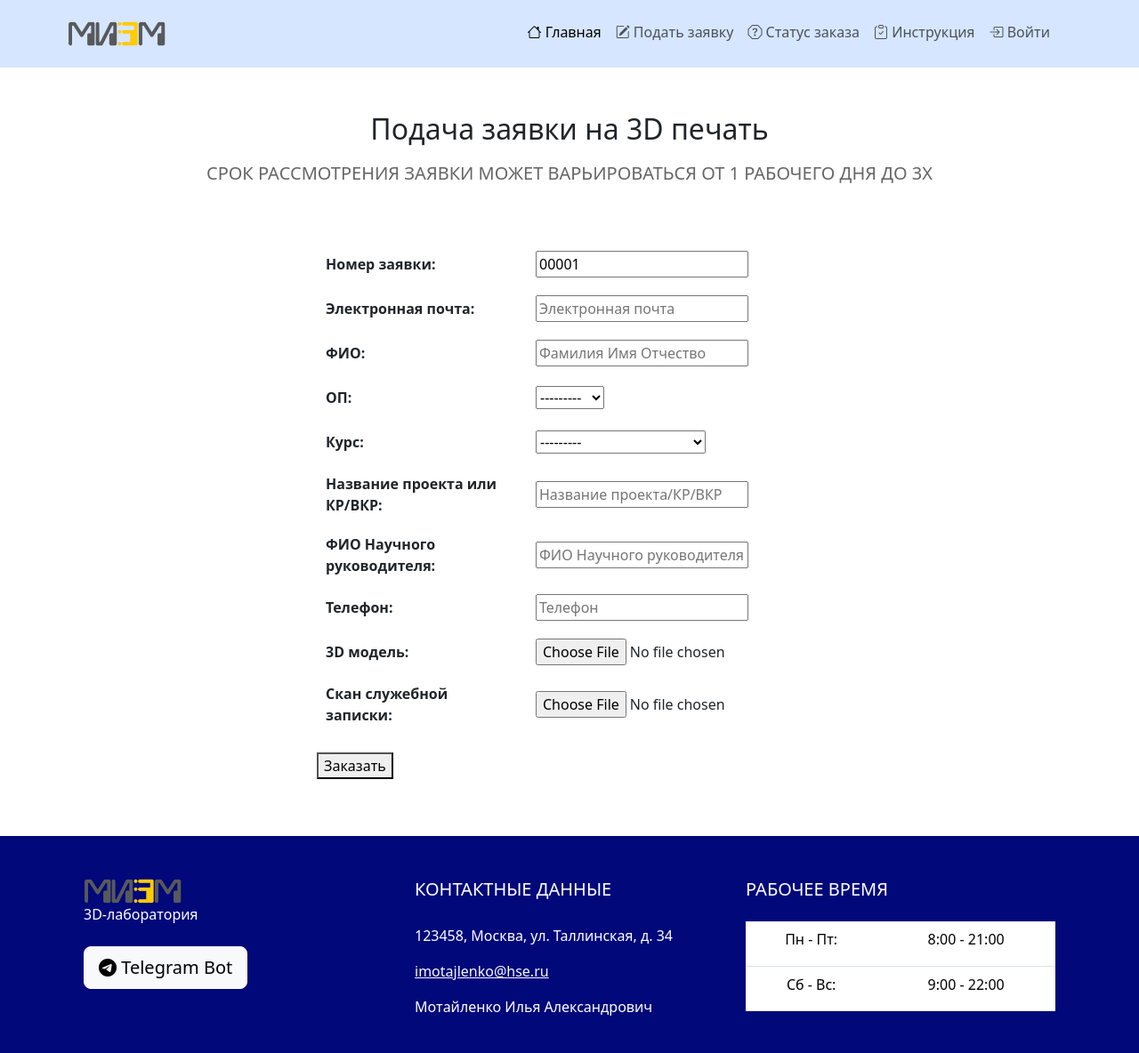
After one commit to amgn1/project_1311, a Django app: page /appform/ in a window 1280 px wide. The commit adds this page. Shown: the whole page at 89% size. Run offline with Django 4.2, Linux system fonts and the light colour scheme; data that the repository does not hold is empty; some libraries are stand-ins or nearby versions.

Commit message:
Appform website added

```diff
--- a/dev/req3d/appform/forms.py
+++ b/dev/req3d/appform/forms.py
@@ -4,6 +4,7 @@ class ArticlesForm(ModelForm):
     class Meta:
         model = Articles
         fields = ['number', 'mail', 'name', 'op', 'course', 'project_name', 'teach_name', 'phone', 'dmodel', 'note', 'comment', 'status']
+        exclude = ['comment', 'status']
         widgets = {
             "number": TextInput(attrs={
                 'class': 'text',
--- /dev/null
+++ b/dev/req3d/appform/templates/appform/appform.html
@@ -0,0 +1,62 @@
+{% extends 'base_generic.html' %}
+{% block title %}3D MIEM{% endblock %}
+
+{% block content %}
+<style>
+    .center {
+        display: flex;
+        flex-direction: column;
+        align-items: center;
+        margin-top: 50px;
+        margin-bottom: 48px;
+    }
+
+    h1 {
+        margin: 0;
+        font-size: 32px;
+        margin-bottom: 16px;
+    }
+
+    form {
+        margin: 0 auto;
+        padding: 16px;
+        max-width: 600px;
+        border-radius: 6px;
+        box-shadow: 0 0 0px rgba(0, 0, 0, 0.2);
+        background-color: #fff;
+    }
+
+    table {
+        margin-bottom: 20px; /* Add margin to the bottom of the form */
+    }
+
+    td, th {
+        padding: 10px;
+    }
+
+    tr {
+        height: 50px;
+    }
+
+    .form-description {
+        margin-bottom: 30px;
+        font-size: 20px;
+        text-align: center;
+        color: #666;
+    }
+
+</style>
+<div class="center">
+    <h1>Подача заявки на 3D печать</h1>
+    <div class="form-description">
+        <p>СРОК РАССМОТРЕНИЯ ЗАЯВКИ МОЖЕТ ВАРЬИРОВАТЬСЯ ОТ 1 РАБОЧЕГО ДНЯ ДО 3Х</p>
+    </div>
+    <form method="POST">
+        {% csrf_token %}
+        <table>
+        {{ form.as_table }}
+        </table>
+        <button type="submit">Заказать</button>
+    </form>
+</div>
+{% endblock %}
--- /dev/null
+++ b/dev/req3d/appform/urls.py
@@ -0,0 +1,8 @@
+from django.urls import path
+from .views import *
+from django.contrib.auth import views
+
+urlpatterns = [
+    path('', appform_view, name='appform')
+
+]
--- a/dev/req3d/appform/views.py
+++ b/dev/req3d/appform/views.py
@@ -1,3 +1,8 @@
 from django.shortcuts import render
+from django.http import HttpResponse
+from .forms import ArticlesForm
 
-# Create your views here.
+def appform_view(request):
+    form = ArticlesForm()
+    context = {'form': form}
+    return render(request, "appform/appform.html", context)
--- a/dev/req3d/req3d/templates/base_generic.html
+++ b/dev/req3d/req3d/templates/base_generic.html
@@ -50,7 +50,7 @@
                                 <a class="nav-link active" aria-current="page" href="{% url 'home' %}"><i class="bi bi-house"></i> Главная</a>
                             </li>
                             <li class="nav-item">
-                                <a class="nav-link" href="#"><i class="bi bi-pencil-square"></i> Подать заявку</a>
+                                <a class="nav-link" href="{% url 'appform' %}"><i class="bi bi-pencil-square"></i> Подать заявку</a>
                             </li>
                             <li class="nav-item">
                                 <a class="nav-link" href="#"><i class="bi bi-question-octagon"></i> Статус заказа</a>
--- a/dev/req3d/req3d/urls.py
+++ b/dev/req3d/req3d/urls.py
@@ -15,8 +15,11 @@ Including another URLconf
 """
 from django.contrib import admin
 from django.urls import path, include
+from appform.views import appform_view
+
 
 urlpatterns = [
     path('admin/', admin.site.urls),
-    path('', include('home.urls'))
+    path('', include('home.urls')),
+    path('appform/', include('appform.urls'))
 ]
```
Also changed, not shown: dev/req3d/appform/migrations/0001_initial.py (added), dev/req3d/appform/static/home/img/3d.png (added), dev/req3d/appform/static/home/img/_svg.png (added), dev/req3d/db.sqlite3, 1 other file.
